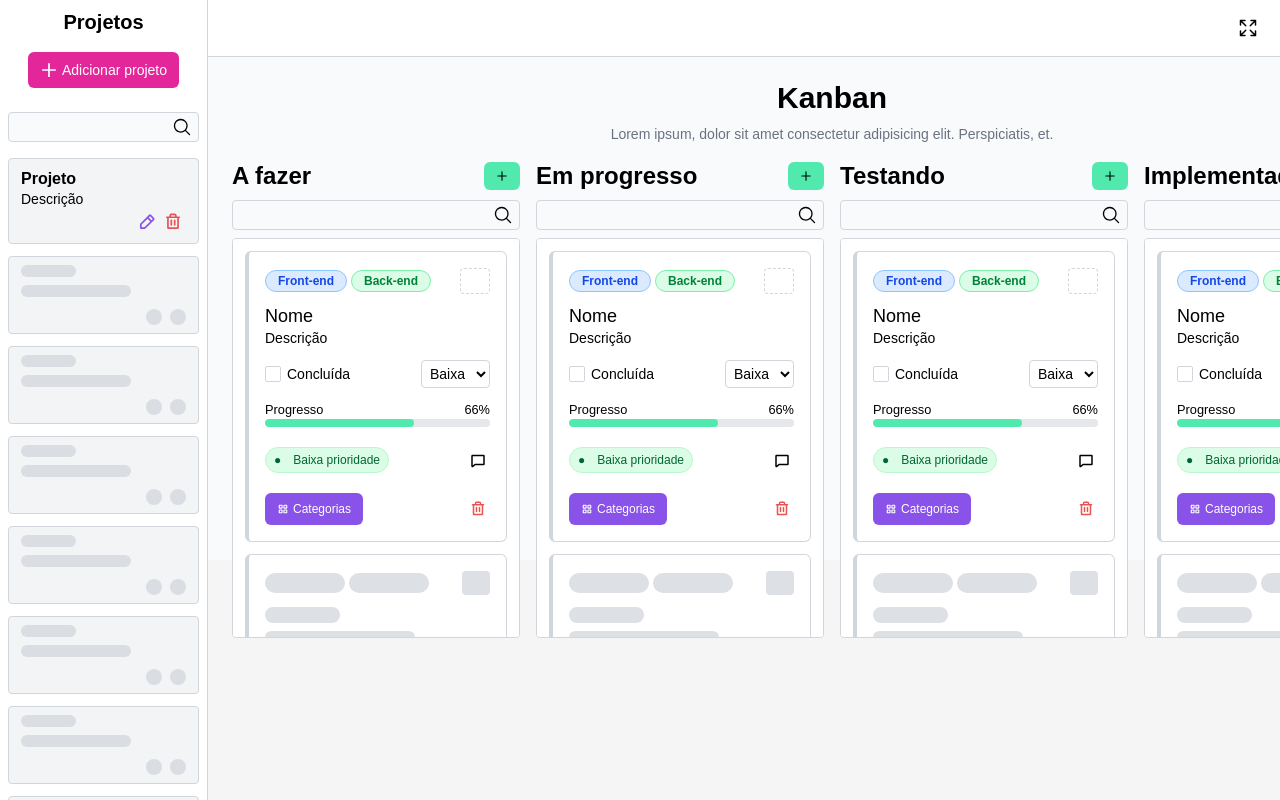
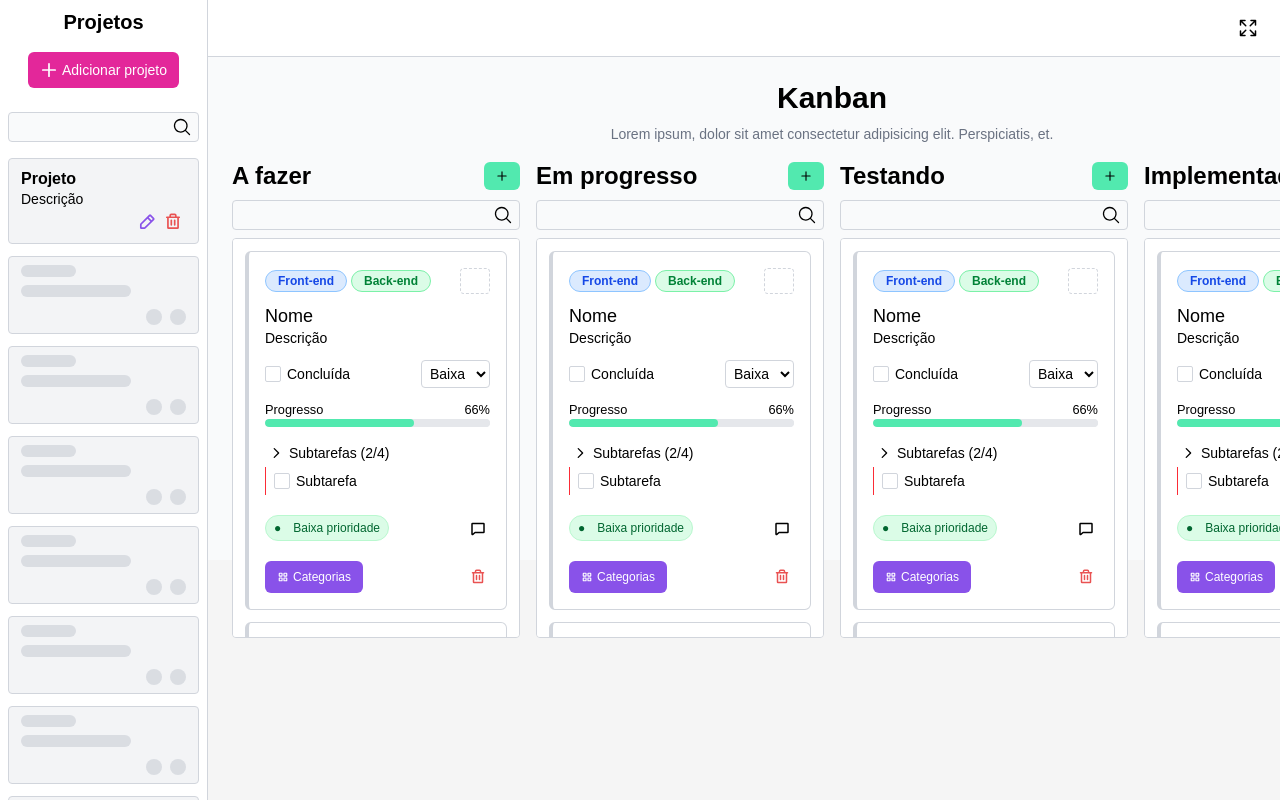
Before and after one commit to marcelosarinho/kanban, a React (Vite) app in the folder frontend/: page / in a window 1280 px wide. Shown: the top 800 px of the page. Built offline with nearby package versions, Linux system fonts and the light colour scheme; some icons are missing; a web font is replaced by a local one.

Commit message:
feat: subtasks component

```diff
--- /dev/null
+++ b/frontend/src/components/Subtasks.tsx
@@ -0,0 +1,20 @@
+import { CaretRightIcon, CheckIcon } from "@phosphor-icons/react";
+
+export default function Subtasks() {
+  return (
+    <>
+      <div className="flex gap-1.5 items-center hover:bg-gray-100 dark:hover:bg-slate-700 p-1 rounded transition-colors cursor-pointer">
+          <CaretRightIcon weight="bold" className="text-sm"/>
+          <span className="text-sm">Subtarefas (2/4)</span>
+        </div>
+
+        <div className="flex items-center gap-1.5 border-l border-l-red-500 p-1 pl-2">
+          <input name="subtask" id="subtask" type="checkbox" className="peer appearance-none size-4 border border-gray-300 rounded-xs dark:border-slate-600 checked:bg-success transition-colors" />
+          <CheckIcon weight="bold" className="absolute hidden peer-checked:block pointer-events-none text-black" />
+          <label className="text-sm select-none flex items-center has-checked:line-through gap-1.5" htmlFor="subtask">
+            Subtarefa
+          </label>
+        </div>
+    </>
+  )
+}
--- a/frontend/src/components/Task.tsx
+++ b/frontend/src/components/Task.tsx
@@ -7,6 +7,7 @@ import Button from "./Button";
 import Textarea from "./Textarea";
 import { TASK_COLORS, TASK_PRIORITIES } from "../libs/constants";
 import CustomTooltip from "./CustomTooltip";
+import Subtasks from "./Subtasks";
 
 type TaskProps = {
   color?: keyof typeof TASK_COLORS;
@@ -74,6 +75,10 @@ export default function Task(props: TaskProps) {
           <ProgressBar />
       </div>
 
+      <div>
+        <Subtasks />
+      </div>
+
       <div className="my-5 flex justify-between">
         <TaskPriorityBadge priority="low"/>
         <Button
```
